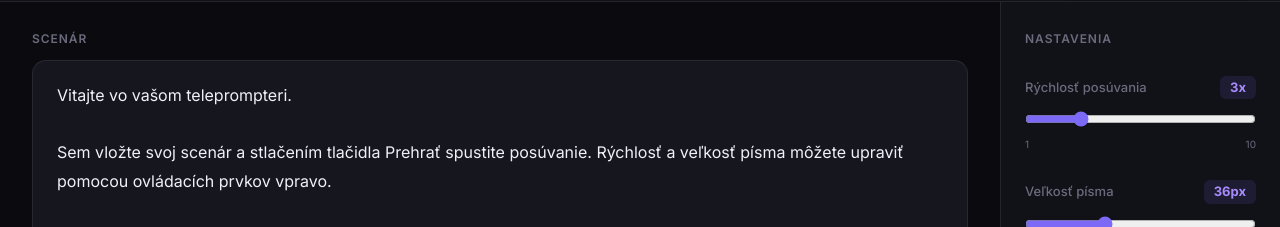
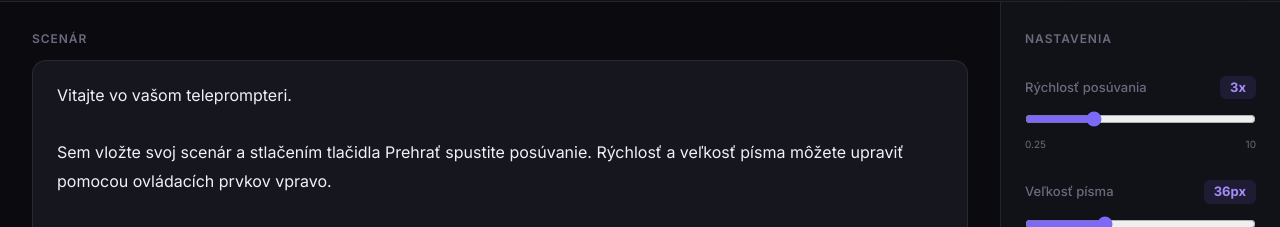
Before and after one commit to Yebooot/teleprompter-app-david, a React (Vite) app: page / in a window 1280 px wide. Shown: the part 84-311 px from the top of the page. Built offline with nearby package versions, Linux system fonts and the light colour scheme.

Commit message:
Add 0.25 and 0.5 speed options.

```diff
--- a/src/App.tsx
+++ b/src/App.tsx
@@ -234,7 +234,7 @@ export default function App() {
           }}>
             <label style={{ fontSize: 12, fontWeight: 600, color: 'var(--text-muted)', textTransform: 'uppercase', letterSpacing: '0.08em' }}>Nastavenia</label>
 
-            <SettingSlider id="speed-slider" label="Rýchlosť posúvania" value={speed} min={1} max={10} step={0.5}
+            <SettingSlider id="speed-slider" label="Rýchlosť posúvania" value={speed} min={0.25} max={10} step={0.25}
               onChange={setSpeed} displayValue={`${speed}x`} />
             <SettingSlider id="font-size-slider" label="Veľkosť písma" value={fontSize} min={18} max={72} step={2}
               onChange={setFontSize} displayValue={`${fontSize}px`} />
@@ -395,7 +395,7 @@ export default function App() {
             border: '1px solid rgba(255,255,255,0.1)', borderRadius: 16, padding: '20px 24px',
             minWidth: 280, display: 'flex', flexDirection: 'column', gap: 20,
           }}>
-            <SettingSlider id="prompter-speed-slider" label="Rýchlosť" value={speed} min={1} max={10} step={0.5}
+            <SettingSlider id="prompter-speed-slider" label="Rýchlosť" value={speed} min={0.25} max={10} step={0.25}
               onChange={setSpeed} displayValue={`${speed}x`} dark />
             <SettingSlider id="prompter-font-slider" label="Veľkosť písma" value={fontSize} min={18} max={72} step={2}
               onChange={setFontSize} displayValue={`${fontSize}px`} dark />
```
